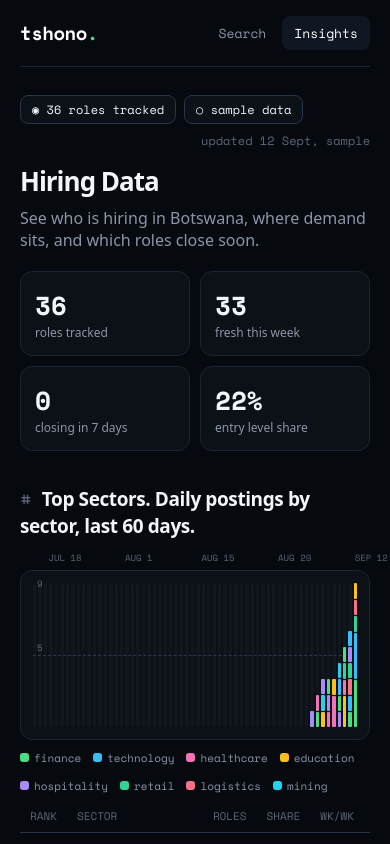
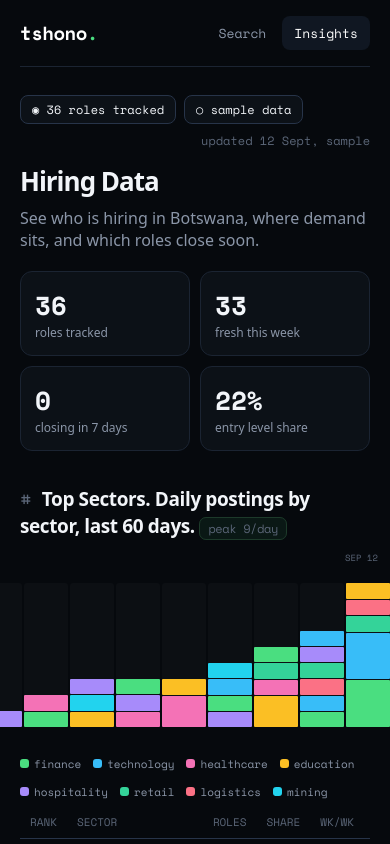
Before and after one commit to lubasinkal/tshono, a Nuxt app: page /insights in a window 390 px wide. Shown: the top 844 px of the page. Built offline with nearby package versions, Linux system fonts and the light colour scheme.

Commit message:
Mobile swipeable 7-day chart window with peak chip

```diff
--- a/app/assets/css/main.css
+++ b/app/assets/css/main.css
@@ -195,7 +195,9 @@
 .ymax, .ymid { position: absolute; left: 16px; font-family: var(--mono); font-size: 9px; color: var(--faint); pointer-events: none; }
 .ymax { top: 6px; }
 .ymid { top: calc(50% - 14px); }
+.peak { color: var(--accent); border: 1px solid var(--accent-dim); background: rgba(74, 222, 128, 0.07); border-radius: 7px; padding: 2px 8px; font-size: 12px; white-space: nowrap; }
 .stackbar, .stackcol { position: relative; z-index: 1; }
+.chartscroll { min-width: 0; }
 .sheet { display: none; }
 .stack { position: relative; display: flex; gap: 3px; align-items: stretch; height: 190px; padding: 12px; background: var(--panel); border: 1px solid var(--line); border-radius: 12px; }
 .stackcol { position: relative; flex: 1; display: flex; flex-direction: column; justify-content: flex-end; min-width: 0; min-height: 0; border-radius: 3px; cursor: pointer; background: rgba(255, 255, 255, 0.028); }
@@ -235,6 +237,12 @@
   .weekaxis { gap: 2px; }
   .tick--minor { display: none; }
   .tip { display: none; }
+  .chartscroll { overflow-x: auto; margin: 0 -20px; padding: 0 20px 6px; scrollbar-width: none; -webkit-overflow-scrolling: touch; }
+  .chartscroll::-webkit-scrollbar { display: none; }
+  .chartscroll .stack { min-width: max-content; }
+  .chartscroll .stackcol { flex: 0 0 44px; }
+  .chartscroll .weekaxis span { flex: 0 0 44px; }
+  .yline, .ymax, .ymid { display: none; }
   .sheet { display: block; position: fixed; left: 12px; right: 12px; bottom: 12px; z-index: 60; }
   .sheetcard { position: relative; background: var(--panel2); border: 1px solid var(--line2); border-radius: 14px; padding: 14px 16px; font-family: var(--mono); font-size: 12px; box-shadow: 0 16px 48px rgba(0, 0, 0, 0.6); max-height: 46vh; overflow-y: auto; }
   .sheetx { position: absolute; top: 8px; right: 10px; background: none; border: none; color: var(--faint); font-size: 14px; padding: 6px; cursor: pointer; }
--- a/app/pages/insights.vue
+++ b/app/pages/insights.vue
@@ -24,7 +24,8 @@
       <div class="stat"><b>{{ entryShare }}%</b><span>entry level share</span></div>
     </div>
 
-    <h2 class="sect"><span>#</span> Top Sectors. Daily postings by sector, last 60 days.</h2>
+    <h2 class="sect"><span>#</span> Top Sectors. Daily postings by sector, last 60 days. <span class="peak">peak {{ maxTotal }}/day</span></h2>
+    <div ref="chartEl" class="chartscroll">
     <div class="weekaxis"><span v-for="(day, i) in daily" :key="day.label"><b v-if="isTick(i)" :class="i % 14 === 3 ? 'tick' : 'tick tick--minor'">{{ fmtDay(day.label) }}</b></span></div>
     <div class="stack" @mouseleave="hoverDay = null">
       <div class="yline" />
@@ -53,6 +54,7 @@
           </div>
         </div>
       </div>
+    </div>
     </div>
     <div v-if="hovered" class="sheet">
       <div class="sheetcard">
@@ -289,6 +291,12 @@
   return ''
 }
 const maxTotal = computed(() => Math.max(...daily.value.map((d) => d.total), 1))
+const chartEl = ref<HTMLElement | null>(null)
+function scrollChartEnd() {
+  if (typeof window === 'undefined' || window.innerWidth > 720) return
+  const el = chartEl.value
+  if (el) el.scrollLeft = el.scrollWidth
+}
 function barPct(day: { total: number }): number {
   return day.total ? (day.total / maxTotal.value) * 100 : 0
 }
@@ -310,6 +318,8 @@
 })
 const max = computed(() => Math.max(...bySectorRaw.value.map((r) => r.count), 1))
 const pct = (n: number) => Math.round((n / max.value) * 100)
+watch(daily, () => { nextTick(scrollChartEnd) })
+onMounted(() => { nextTick(scrollChartEnd) })
 
 useHead({ title: 'tshono data. botswana hiring live' })
 useSeoMeta({
```
